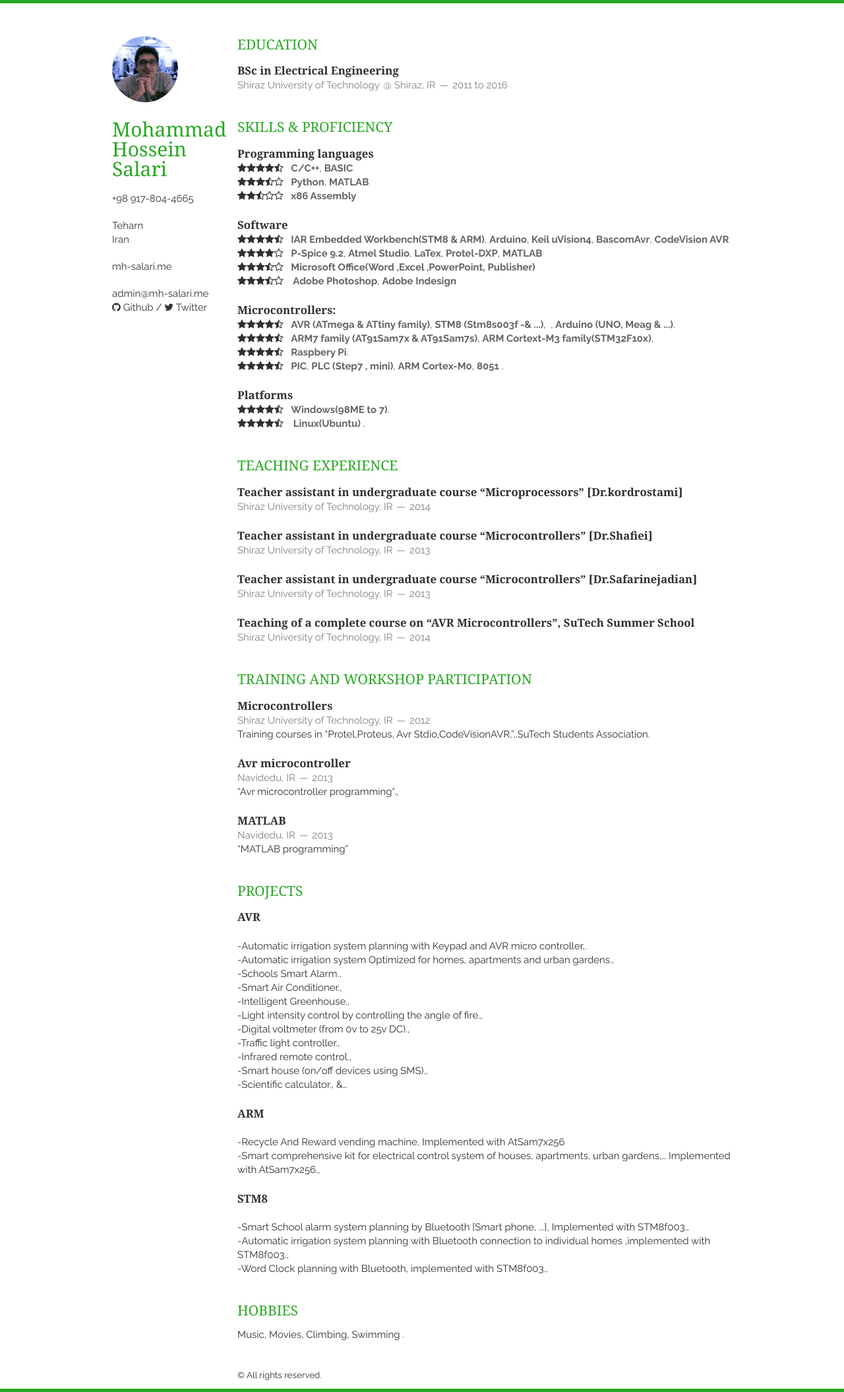
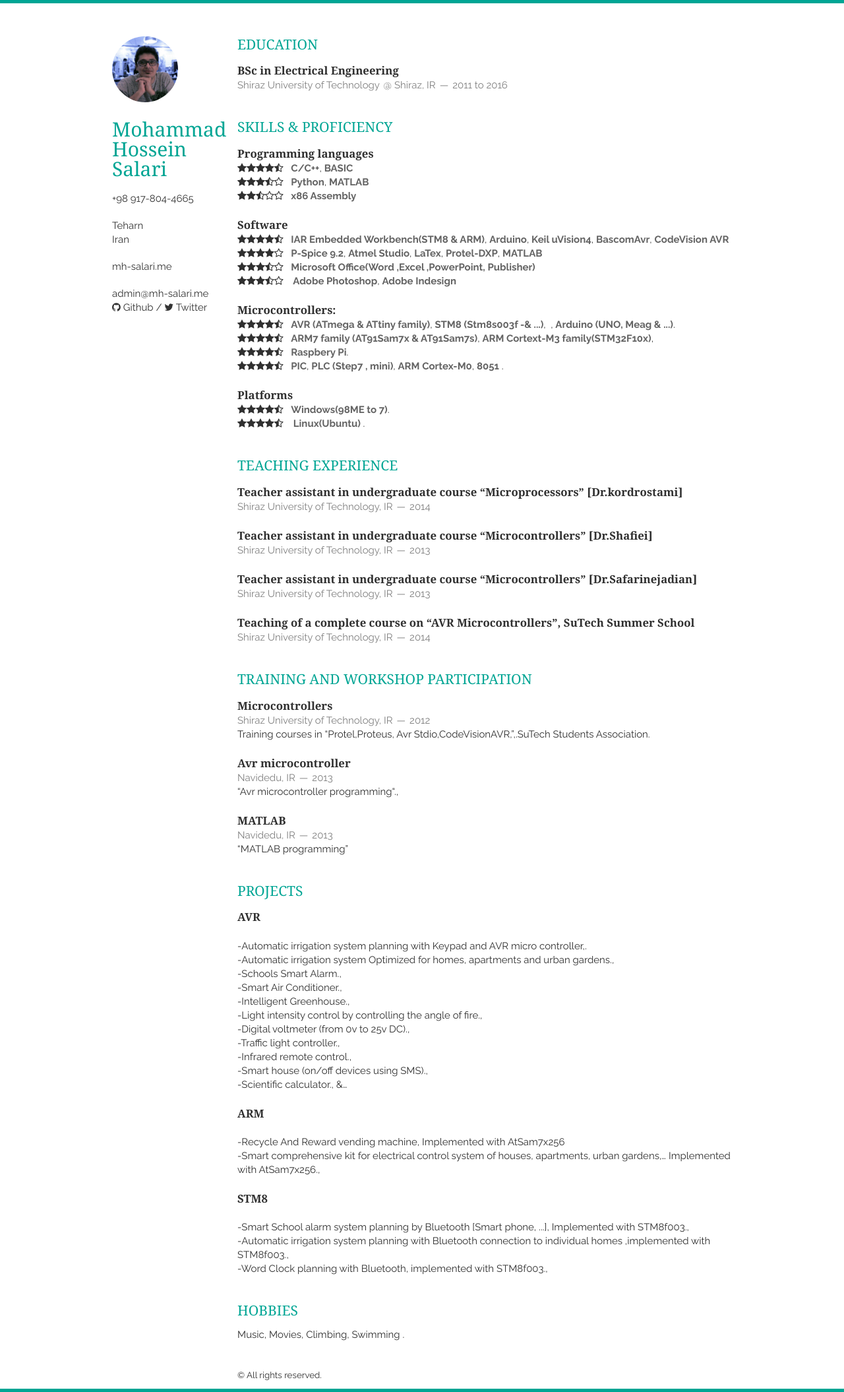
Before and after one commit to yazdipour/cv, a Jekyll site: the page built from index.html, in a window 1280 px wide. Shown: the whole page at 66% size. Built offline with Jekyll 4.4.1, drawn with Linux system fonts in a browser that asks for light colours; nearby versions of some CDN libraries.

Commit message:
color blue

```diff
--- a/static/css/layout.css
+++ b/static/css/layout.css
@@ -5,8 +5,8 @@
     font-size: 15px;
     line-height: 21px;
     color: rgb(48, 48, 48);
-    border-top: 5px solid #27a822;
-    border-bottom: 5px solid #27A822;
+    border-top: 5px solid #00a594;
+    border-bottom: 5px solid #00a594;
 }
 
 .container {
@@ -40,7 +40,7 @@
 }
 
 header > h1, section > h1 {
-    color: #27A822;
+    color: #00a594;
 }
 
 header > h1 {
```
Also changed, not shown: static/img/profile-o.png (deleted).
